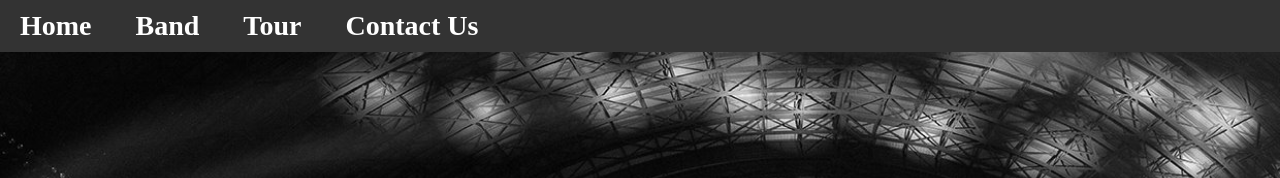
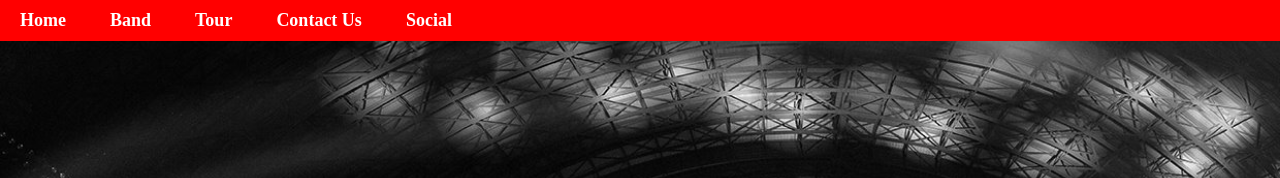
Before and after one commit to alyoakum/assignment6, a plain HTML site: page assignment6/index.html in a window 1280 px wide. Shown: the top 178 px of the page. Drawn offline with nearby package versions, Linux system fonts and the light colour scheme.

Commit message:
Changed background of header, added social link to nav

```diff
--- a/assignment6/index.html
+++ b/assignment6/index.html
@@ -29,6 +29,7 @@
           <li><a href="#band">Band</a></li>
           <li><a href="#tour">Tour</a></li>
           <li><a href="#contact-us">Contact Us</a></li>
+					<li><a href="https://www.facebook.com/foofighters/" target="_blank">Social</a></li>
         </ul>
       </nav>
     </header>
--- a/assignment6/style/style.css
+++ b/assignment6/style/style.css
@@ -27,7 +27,7 @@ p {
 *=========================================*/
 
 header {
-  background: #333;
+  background: red;
   position: fixed;
   left: 0;
   right: 0;
@@ -42,7 +42,7 @@ header nav a {
   color: white;
   text-decoration: none;
   font-weight: bold;
-  font-size: 28px;
+  font-size: 18px;
   margin: 0 20px;
 }
 
```
